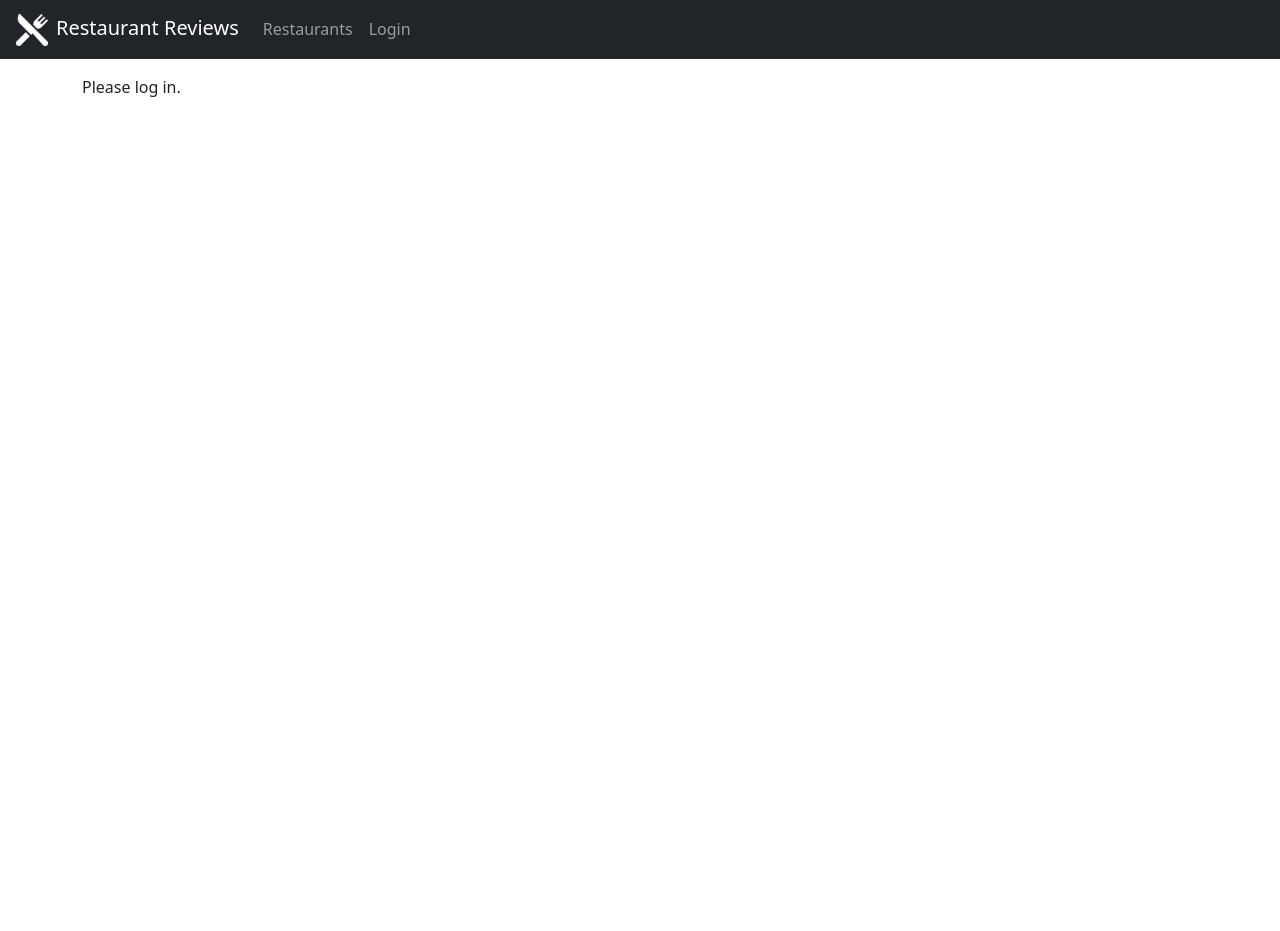
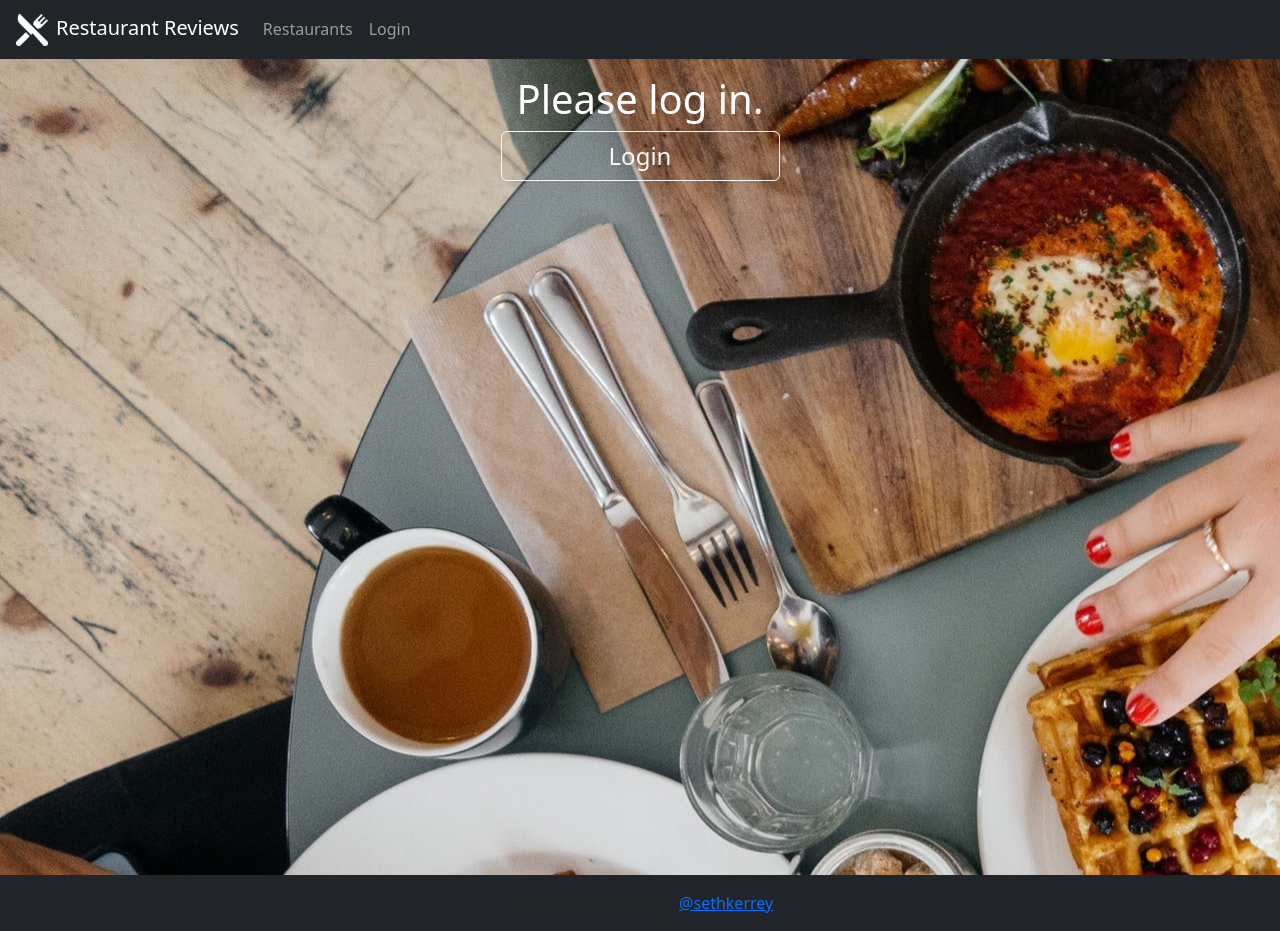
Before and after one commit to skerrey/restaurant-reviews, a React (Create React App) app in the folder frontend/: page /restaurants/1/review in a window 1280 px wide. Before the commit the page ends 800 px from the top, so only its background shows below. Built offline with nearby package versions, Linux system fonts and the light colour scheme; the HTML template or start-up script is replaced by a standard one.

Commit message:
Update styling

```diff
--- a/frontend/src/App.js
+++ b/frontend/src/App.js
@@ -3,7 +3,9 @@
 import React from "react";
 import { Switch, Route, Link } from "react-router-dom";
 import "bootstrap/dist/css/bootstrap.min.css";
-import logo from "./img/logo.png"
+
+import logo from "./img/logo.png" // Logo image by Freepik from Flaticon
+import background from "./img/background.jpg" // Background image by Pixabay from Pexels
 
 import AddReview from "./components/add-review";
 import Restaurant from "./components/restaurants";
@@ -22,7 +24,9 @@ function App() {
   }
 
   return (
-    <div>
+    <div style={{
+      backgroundImage: `url(${background})`,
+    }}>
       <nav className="navbar navbar-expand navbar-dark bg-dark px-3">
         <a href="/restaurants" className="navbar-brand">
           <img src={logo} alt="logo" className="me-2" />
@@ -72,6 +76,13 @@ function App() {
           />
         </Switch>
       </div>
+      <div>
+        <footer className="footer mt-auto py-3 bg-dark">
+          <div className="container text-center">
+            <span className="text-muted">Restaurant Reviews by <a href="https://sethkerrey.com/">@sethkerrey</a></span>
+          </div>
+        </footer>
+      </div>
     </div>
   );
 }
--- a/frontend/src/components/add-review.js
+++ b/frontend/src/components/add-review.js
@@ -54,12 +54,14 @@ const AddReview = props => {
   };
 
   return (
-    <div>
+    <div className="submit-form"style={{
+      height: "100vh"
+    }}>
       {props.user ? (
-      <div className="submit-form">
+      <div>
         {submitted ? (
           <div>
-            <h4>You submitted successfully!</h4>
+            <h4 className="bg-white w-25 rounded px-2 py-1 text-center">You submitted successfully!</h4>
             <Link to={"/restaurants/" + props.match.params.id} className="btn btn-success">
               Back to Restaurant
             </Link>
@@ -67,7 +69,7 @@ const AddReview = props => {
         ) : (
           <div>
             <div className="form-group">
-              <label htmlFor="description">{ editing ? "Edit" : "Create" } Review</label>
+              <label className="h3 bg-white px-2 py-1 rounded" htmlFor="description">{ editing ? "Edit" : "Create" } Review</label>
               <input
                 type="text"
                 className="form-control"
@@ -78,7 +80,7 @@ const AddReview = props => {
                 name="text"
               />
             </div>
-            <button onClick={saveReview} className="btn btn-success">
+            <button onClick={saveReview} className="btn btn-success mt-2">
               Submit
             </button>
           </div>
@@ -86,8 +88,19 @@ const AddReview = props => {
       </div>
 
       ) : (
-      <div>
-        Please log in.
+      <div style={{
+        height: "100vh"
+      }}>
+        <div className="h1 text-center text-white text-underline">
+          Please log in.
+        </div>
+        <div className="col text-center">
+          <Link to={"/login"} className="btn btn-outline-light w-25" style={{
+            fontSize: "1.5rem"
+          }}>
+            Login
+          </Link>
+        </div>
       </div>
       )}
 
--- a/frontend/src/components/login.js
+++ b/frontend/src/components/login.js
@@ -22,9 +22,11 @@ const Login = props => {
   }
 
   return ( // login form
-    <div className="submit-form">
-      <div>
-        <div className="form-group">
+    <div className="submit-form w-50 mx-auto align-middle" style={{
+      height: "100vh"
+    }}>
+      <div className="bg-white p-3 rounded">
+        <div className="form-group h5">
           <label htmlFor="user">Username</label>
           <input
             type="text"
@@ -37,7 +39,7 @@ const Login = props => {
           />
         </div>
 
-        <div className="form-group">
+        <div className="form-group h5">
           <label htmlFor="id">ID</label>
           <input
             type="text"
@@ -50,7 +52,7 @@ const Login = props => {
           />
         </div>
 
-        <button onClick={login} className="btn btn-success">
+        <button onClick={login} className="btn btn-success mt-2">
           Login
         </button>
       </div>
--- a/frontend/src/components/restaurants-list.js
+++ b/frontend/src/components/restaurants-list.js
@@ -88,9 +88,9 @@ const RestaurantsList = props => {
   };
 
   return (
-    <div className="container">
+    <div className="container pb-2">
       <div className="row pb-1">
-        <div className="input-group col-lg-2">
+        <div className="input-group col-lg-4">
           <input
             type="text"
             className="form-control"
@@ -100,7 +100,7 @@ const RestaurantsList = props => {
           />
           <div className="input-group-append">
             <button
-              className="btn btn-outline-secondary"
+              className="btn btn-dark"
               type="button"
               onClick={findByName}
             >
@@ -118,7 +118,7 @@ const RestaurantsList = props => {
           />
           <div className="input-group-append">
             <button
-              className="btn btn-outline-secondary"
+              className="btn btn-dark"
               type="button"
               onClick={findByZip}
             >
@@ -126,7 +126,7 @@ const RestaurantsList = props => {
             </button>
           </div>
         </div>
-        <div className="input-group col-lg-4">
+        <div className="input-group col-lg-4 pb-1">
 
           <select onChange={onChangeSearchCuisine}>
             {cuisines.map(cuisine => {
@@ -137,7 +137,7 @@ const RestaurantsList = props => {
           </select>
           <div className="input-group-append">
             <button
-              className="btn btn-outline-secondary ms-2"
+              className="btn btn-dark ms-2"
               type="button"
               onClick={findByCuisine}
             >
@@ -160,10 +160,15 @@ const RestaurantsList = props => {
                     <strong>Address: </strong>{address}
                   </p>
                   <div className="row">
-                  <Link to={"/restaurants/"+restaurant._id} className="btn btn-primary col-lg-5 mx-1 mb-1">
-                    View Reviews
-                  </Link>
-                  <a target="_blank" rel="noreferrer" href={"https://www.google.com/maps/place/" + address} className="btn btn-primary col-lg-5 mx-1 mb-1">View Map</a>
+                    <Link to={"/restaurants/"+restaurant._id} className="btn btn-warning col-lg-5 mx-1 mb-1">
+                      View Reviews
+                    </Link>
+                    <a target="_blank"
+                      rel="noreferrer"
+                      href={"https://www.google.com/maps/place/" + address}
+                      className="btn btn-primary col-lg-5 mx-1 mb-1">
+                        View Map
+                      </a>
                   </div>
                 </div>
               </div>
```
